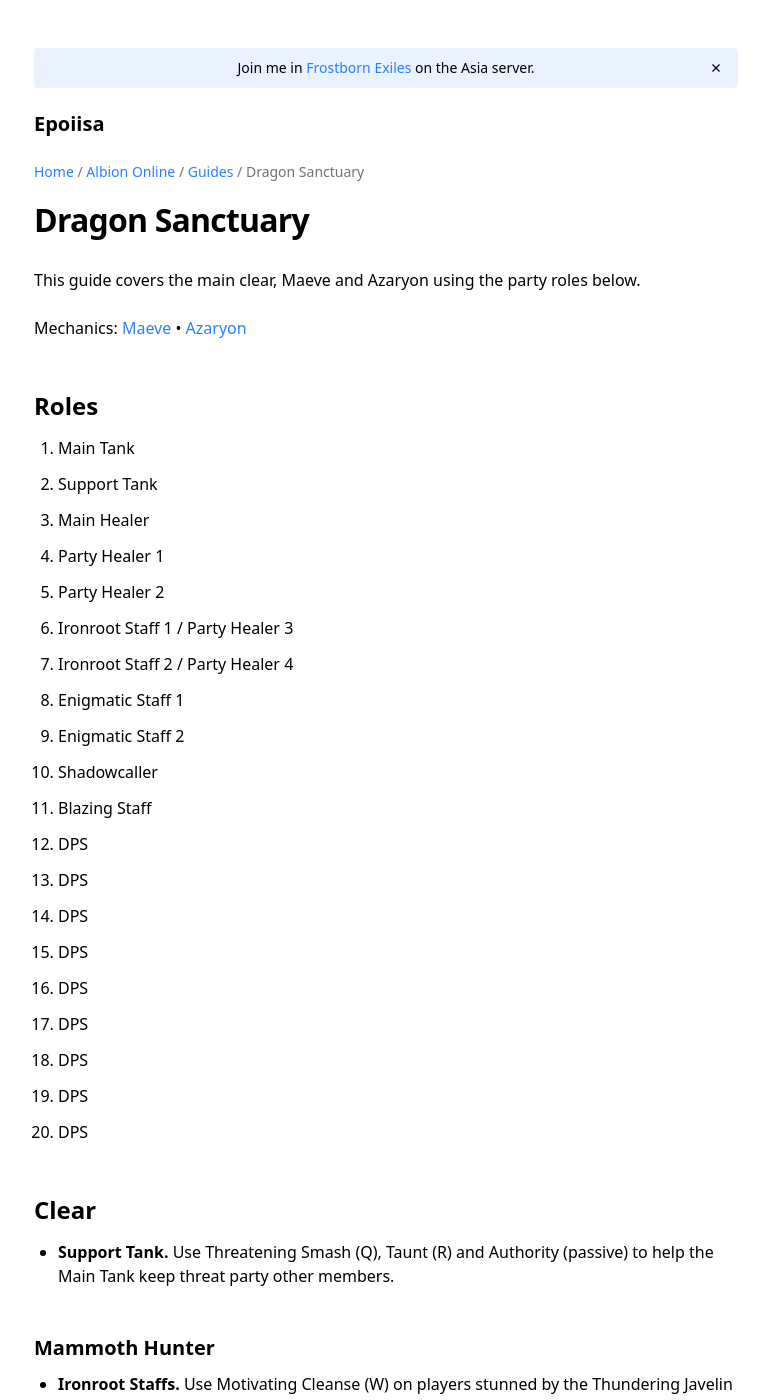
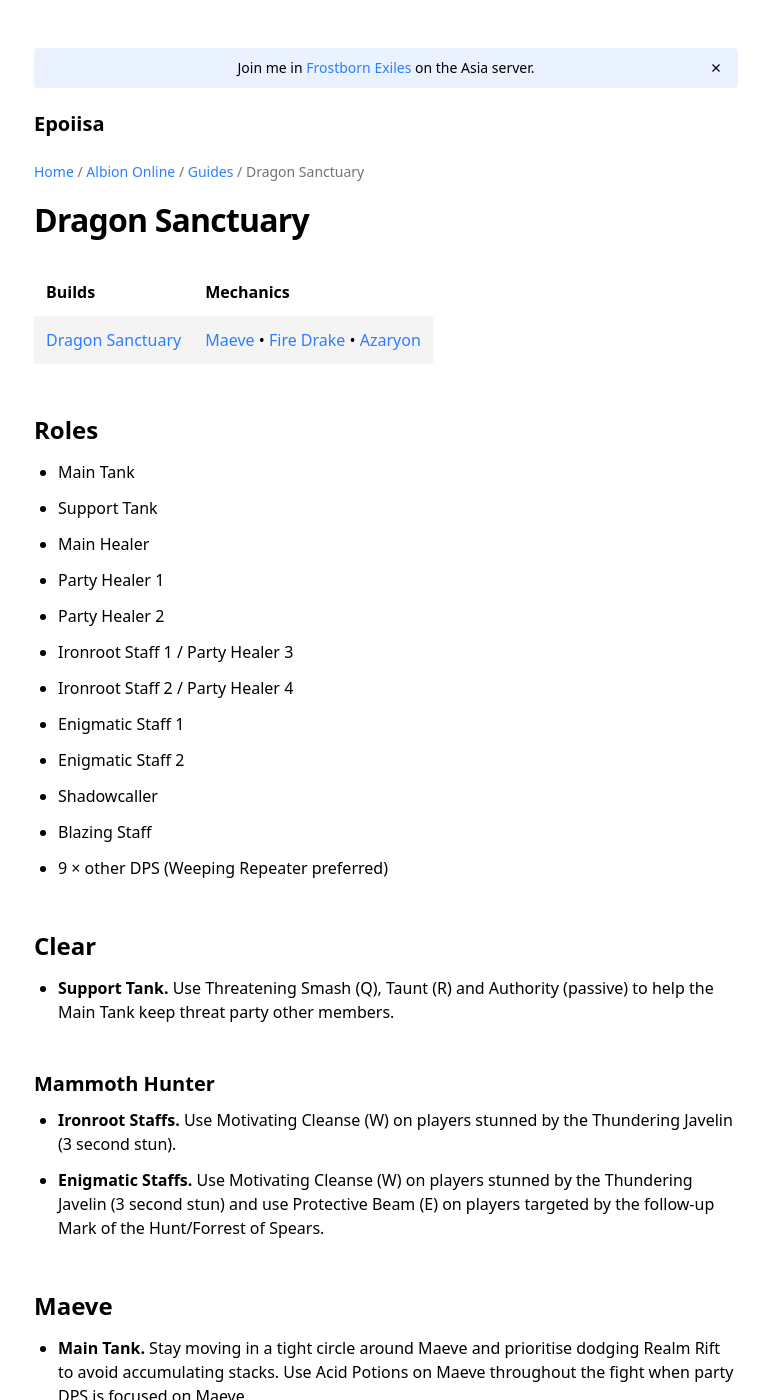
Before and after one commit to epoiisa/epoiisa.github.io, a Jekyll site: the page built from albiononline/guides/dragon-sanctuary/index.md, in a window 1280 px wide and 1400 px high. Shown: the whole window, without its empty margins (254-1023 px from the left). Built offline with Jekyll 4.4.1, drawn with Linux system fonts in a browser that asks for light colours.

Commit message:
Update Dragon Sanctuary guide links and roles

```diff
--- a/albiononline/guides/dragon-sanctuary/index.md
+++ b/albiononline/guides/dragon-sanctuary/index.md
@@ -6,32 +6,24 @@
 
 # Dragon Sanctuary
 
-This guide covers the main clear, Maeve and Azaryon using the party roles below.
-
-Mechanics: [Maeve](../../mechanics/dragon-sanctuary/maeve/) • [Azaryon](../../mechanics/dragon-sanctuary/azaryon/)
+| Builds | Mechanics |
+|--|--|
+| [Dragon Sanctuary](../../builds/dragon-sanctuary/) | [Maeve](../../mechanics/dragon-sanctuary/maeve/) • [Fire Drake](../../mechanics/dragon-sanctuary/fire-drake/) • [Azaryon](../../mechanics/dragon-sanctuary/azaryon/) |
 
 ## Roles
 
-1. Main Tank
-2. Support Tank
-3. Main Healer
-4. Party Healer 1
-5. Party Healer 2
-6. Ironroot Staff 1 / Party Healer 3
-7. Ironroot Staff 2 / Party Healer 4
-8. Enigmatic Staff 1
-9. Enigmatic Staff 2
-10. Shadowcaller
-11. Blazing Staff
-12. DPS
-13. DPS
-14. DPS
-15. DPS
-16. DPS
-17. DPS
-18. DPS
-19. DPS
-20. DPS
+- Main Tank
+- Support Tank
+- Main Healer
+- Party Healer 1
+- Party Healer 2
+- Ironroot Staff 1 / Party Healer 3
+- Ironroot Staff 2 / Party Healer 4
+- Enigmatic Staff 1
+- Enigmatic Staff 2
+- Shadowcaller
+- Blazing Staff
+- 9 × other DPS (Weeping Repeater preferred)
 
 ## Clear
 
```
